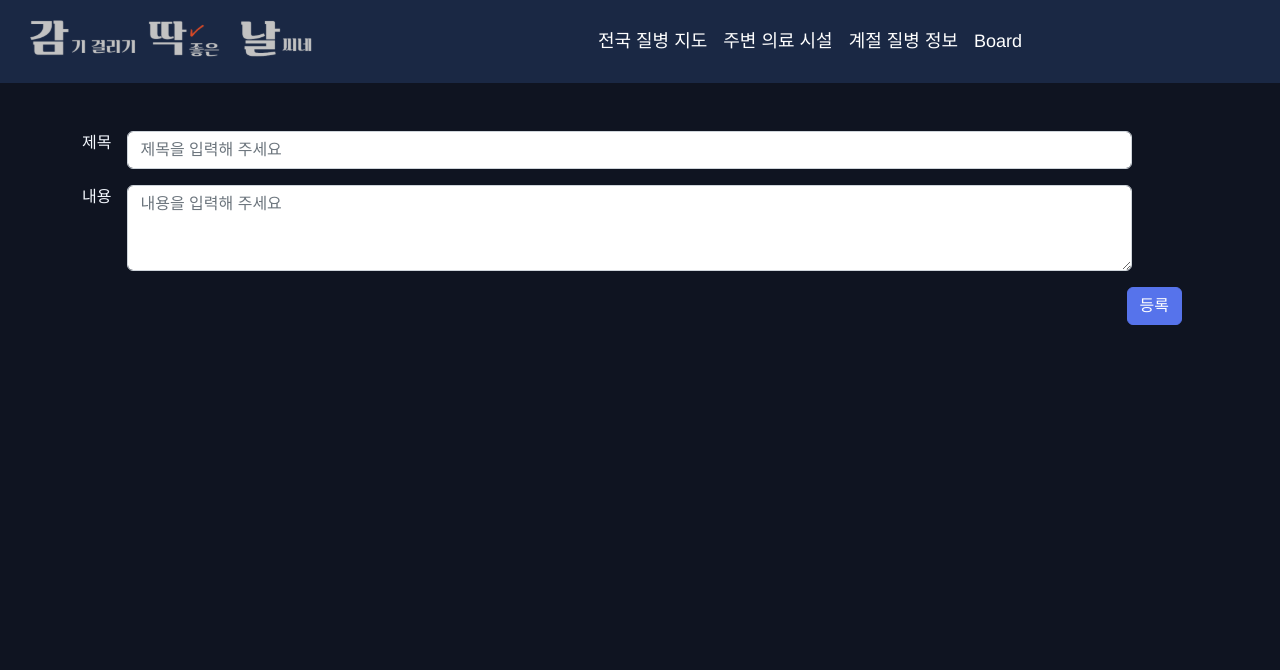
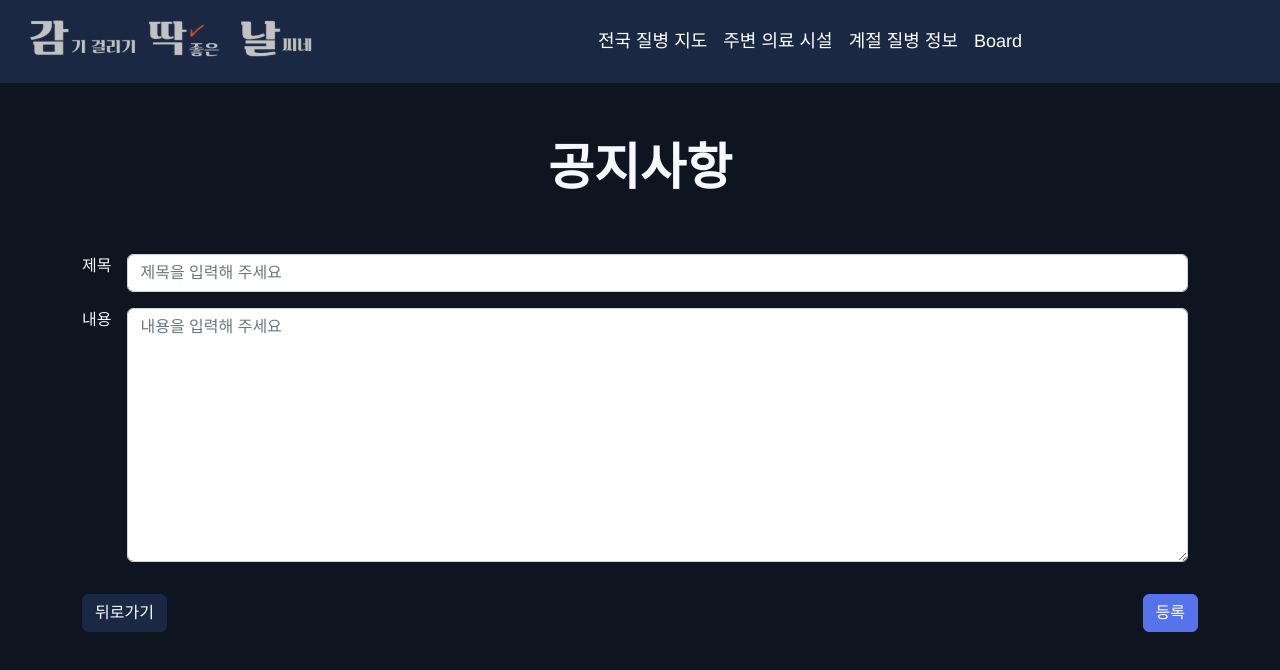
Before and after one commit to wonsyn/Percast, a Vue app in the folder FE/: page /notice/write in a window 1280 px wide. Shown: the top 670 px of the page. Built offline with nearby package versions, Linux system fonts and the light colour scheme; no server answers; what vue3-geolocation would draw is missing.

Commit message:
wonsyn_feat: S07P22B101-235 공지사항 게시판 게시글 작성창 구현

```diff
--- a/FE/src/components/board/Notice/NoticeWrite.vue
+++ b/FE/src/components/board/Notice/NoticeWrite.vue
@@ -1,5 +1,8 @@
 <template>
   <div class="container">
+    <div class="percast-font my-5" style="font-size: 50px; font-weight: bolder">
+      공지사항
+    </div>
     <form v-on:submit="writeNotice" class="mt-5" ref="form">
       <div class="my-3 d-flex">
         <label class="me-3 percast-font" for="title">제목</label>
@@ -8,7 +11,8 @@
           placeholder="제목을 입력해 주세요"
           name="title"
           v-model="title"
-          style="width: 90%"
+          style="width: 95%"
+          required
         />
       </div>
       <div class="my-3 d-flex">
@@ -17,15 +21,19 @@
           name="content"
           placeholder="내용을 입력해 주세요"
           v-model="content"
-          rows="3"
-          max-rows="6"
-          style="width: 90%"
+          rows="10"
+          max-rows="20"
+          style="width: 95%"
+          required
         ></b-form-textarea>
       </div>
-      <div class="d-flex justify-content-end pe-3 mb-6">
-        <button type="submit" class="btn btn-success d-flex justify-end">
-          등록
-        </button>
+      <div class="row">
+        <div class="col d-flex my-3">
+          <button class="btn btn-info" @click="moveToList">뒤로가기</button>
+        </div>
+        <div class="col d-flex justify-content-end my-3">
+          <button type="submit" class="btn btn-success">등록</button>
+        </div>
       </div>
     </form>
   </div>
@@ -41,6 +49,11 @@ export default {
     };
   },
   methods: {
+    moveToList() {
+      this.$router.push({
+        name: "NoticeList",
+      });
+    },
     writeNotice() {
       const newNotice = {
         title: this.title,
```
